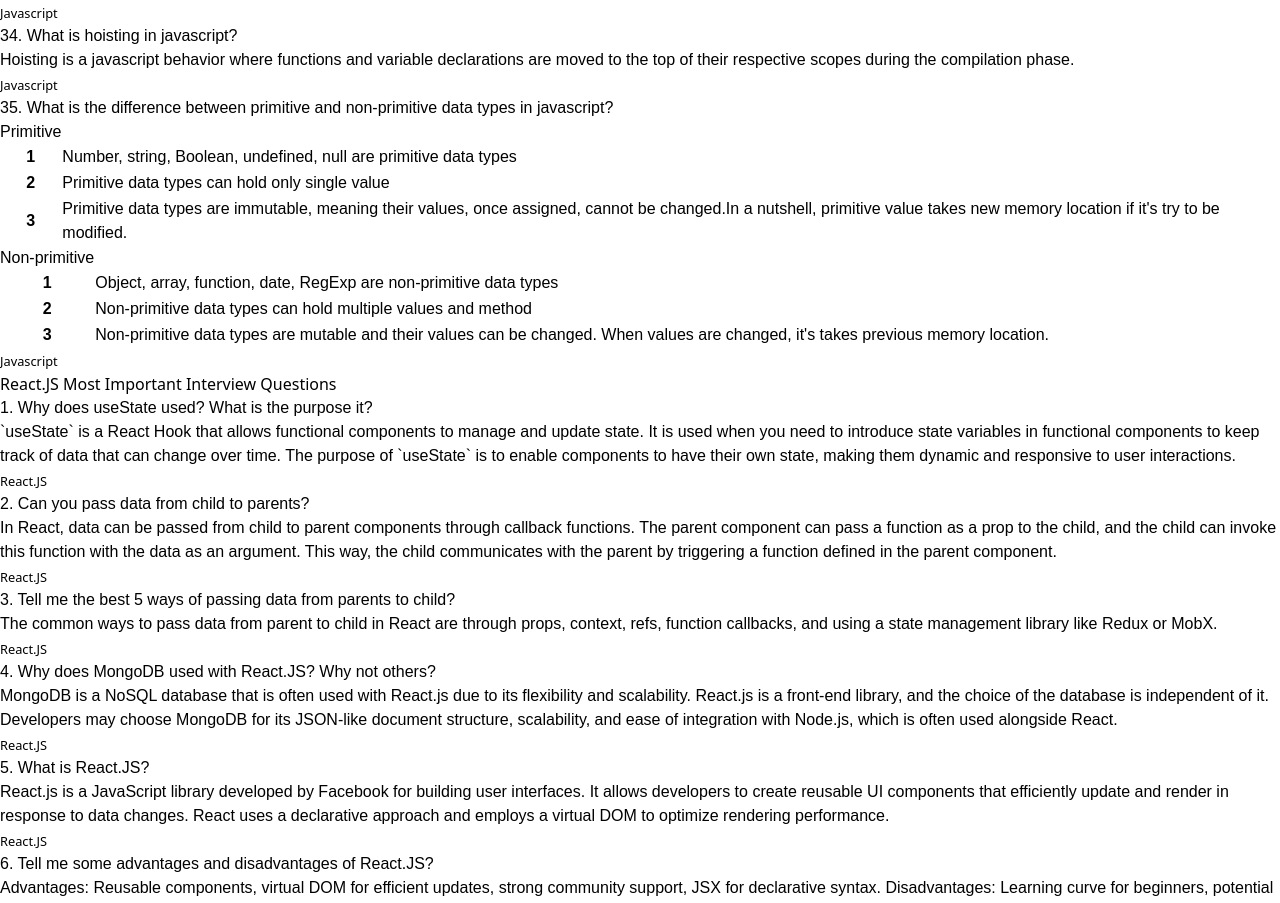
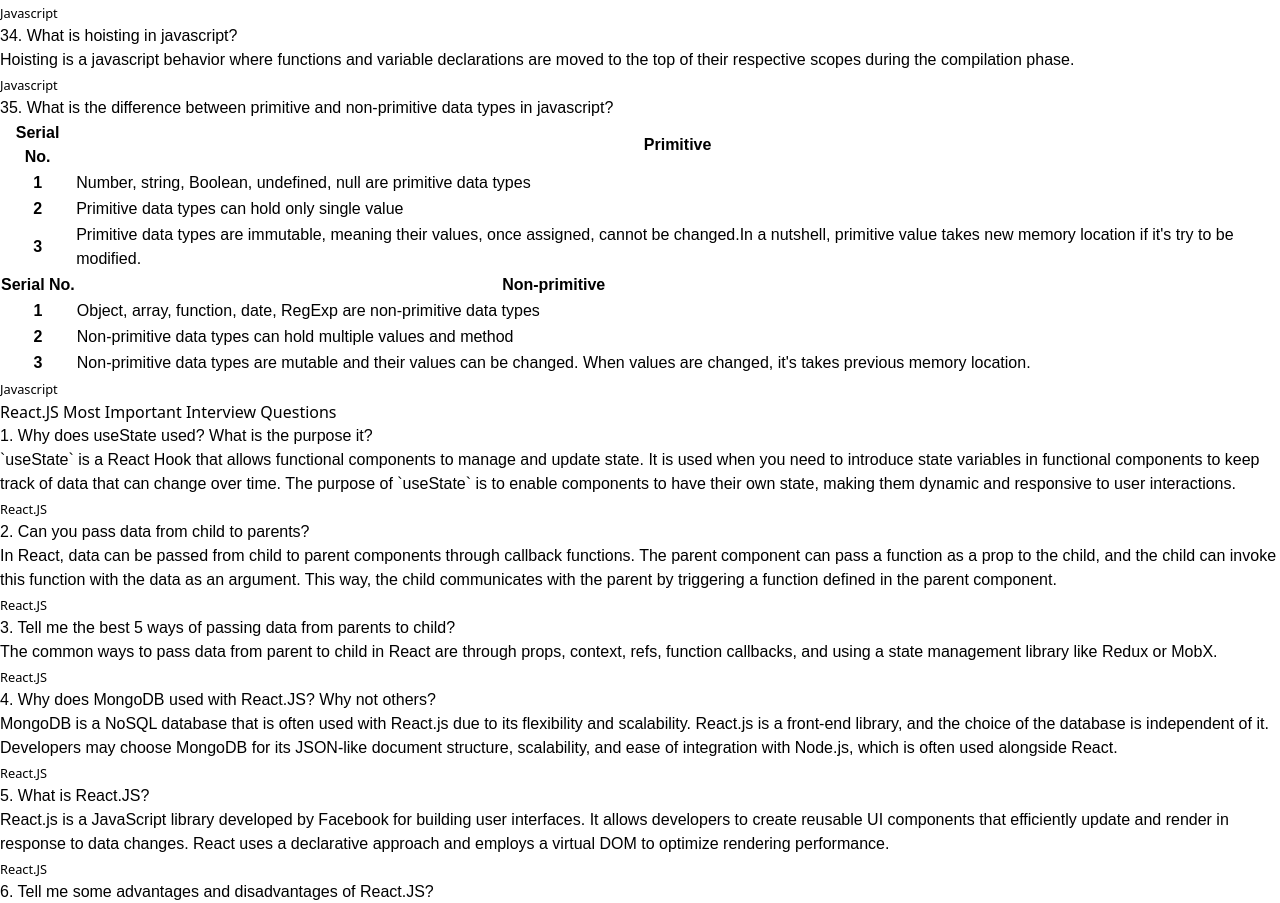
Before and after one commit to TanjimulSabbir/Interview_preparation, a React (Vite) app: page / in a window 1280 px wide. Shown: the part 3520-4423 px from the top of the page. Built offline with nearby package versions, Linux system fonts and the light colour scheme.

Commit message:
list data showing

```diff
--- a/src/components/ListDataView.jsx
+++ b/src/components/ListDataView.jsx
@@ -1,23 +1,13 @@
 function ListDataView({ list }) {
     return (
-        <div className="my-10">
-            {/* <p className="border-x border-t border-black text-center bg-rose-400">
-                {list.listName}
-            </p>
-            {list?.listData?.map((data, index) => (
-                <tr key={index} className="border border-black">
-                    <th className="border border-black p-3">{index + 1}</th>
-                    <td className="border border-black pl-4">{data}</td>
-                </tr>
-            ))
-            } */}
-
-            <div className="overflow-x-auto">
+        <>
+            <div className="overflow-x-auto my-10">
                 <table className="table">
                     {/* head */}
-                    <thead>
+                    <thead className="border border-black">
                         <tr>
-                            {list.listName}
+                            <th className="border border-black p-3">Serial No.</th>
+                            <th className="border border-black p-3">{list.listName}</th>
                         </tr>
                     </thead>
                     <tbody>
@@ -32,7 +22,7 @@
                     </tbody>
                 </table>
             </div>
-        </div>
+        </>
     )
 }
 
```
